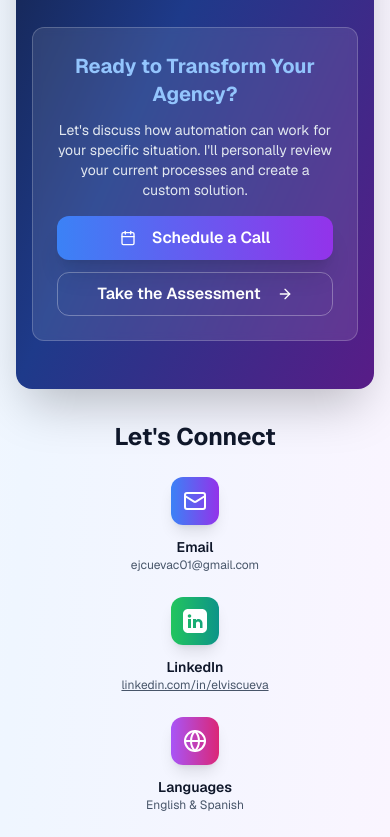
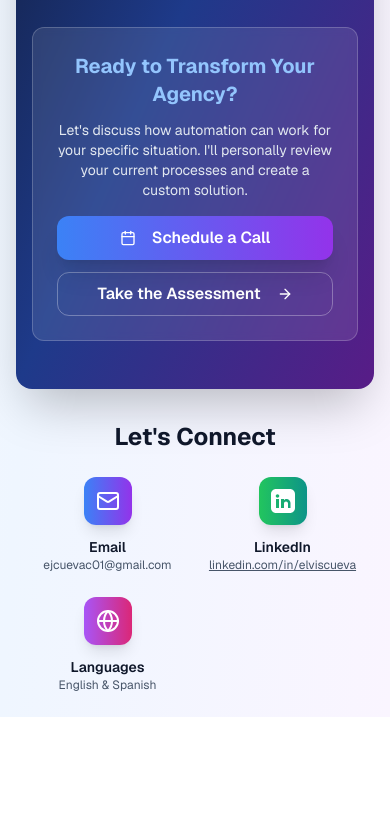
Before and after one commit to uglyjpegs/ai-automation-funnel, a Next.js app: page /about in a window 390 px wide. Shown: the part 4998-5835 px from the top of the page. After the commit the page ends 5715 px from the top, so only its background shows below. Built offline with nearby package versions, Linux system fonts and the light colour scheme.

Commit message:
feat: optimize about and questionnaire pages for mobile
Mobile-first design with better readability and conversion focus

Co-authored-by: Elvis <202146694+uglyjpegs@users.noreply.github.com>

```diff
--- a/app/about/page.tsx
+++ b/app/about/page.tsx
@@ -532,7 +532,7 @@ export default function AboutPage() {
         <section className="px-4 md:px-8">
           <div className="max-w-4xl mx-auto">
             <h2 className="text-2xl md:text-3xl font-bold text-slate-900 text-center mb-6 md:mb-8">Let's Connect</h2>
-            <div className="grid md:grid-cols-3 gap-6 md:gap-8">
+            <div className="grid grid-cols-2 md:grid-cols-3 gap-6 md:gap-8">
               {/* Email */}
               <div className="text-center space-y-3 md:space-y-4">
                 <div className="w-12 h-12 md:w-16 md:h-16 bg-gradient-to-r from-blue-500 to-purple-600 rounded-xl md:rounded-2xl flex items-center justify-center mx-auto shadow-lg">
--- a/app/page.tsx
+++ b/app/page.tsx
@@ -401,7 +401,7 @@ export default function LeadMagnetFunnel() {
             </section>
 
             {/* Final CTA */}
-            <section className="bg-gradient-to-br from-blue-50 to-purple-50 py-12 md:py-16 px-4 md:px-8 rounded-2xl md:rounded-3xl border border-blue-100 text-center">
+            <section className="bg-gradient-to-br from-blue-50 to-purple-50 py-12 px-4 md:px-8 rounded-2xl md:rounded-3xl border border-blue-100 text-center md:py-[33px]">
               <div className="max-w-4xl mx-auto space-y-6 md:space-y-8">
                 <h2 className="text-2xl md:text-4xl font-bold text-slate-900">Ready to Transform Your Agency?</h2>
                 <p className="text-lg md:text-xl text-slate-600 px-2">
```
